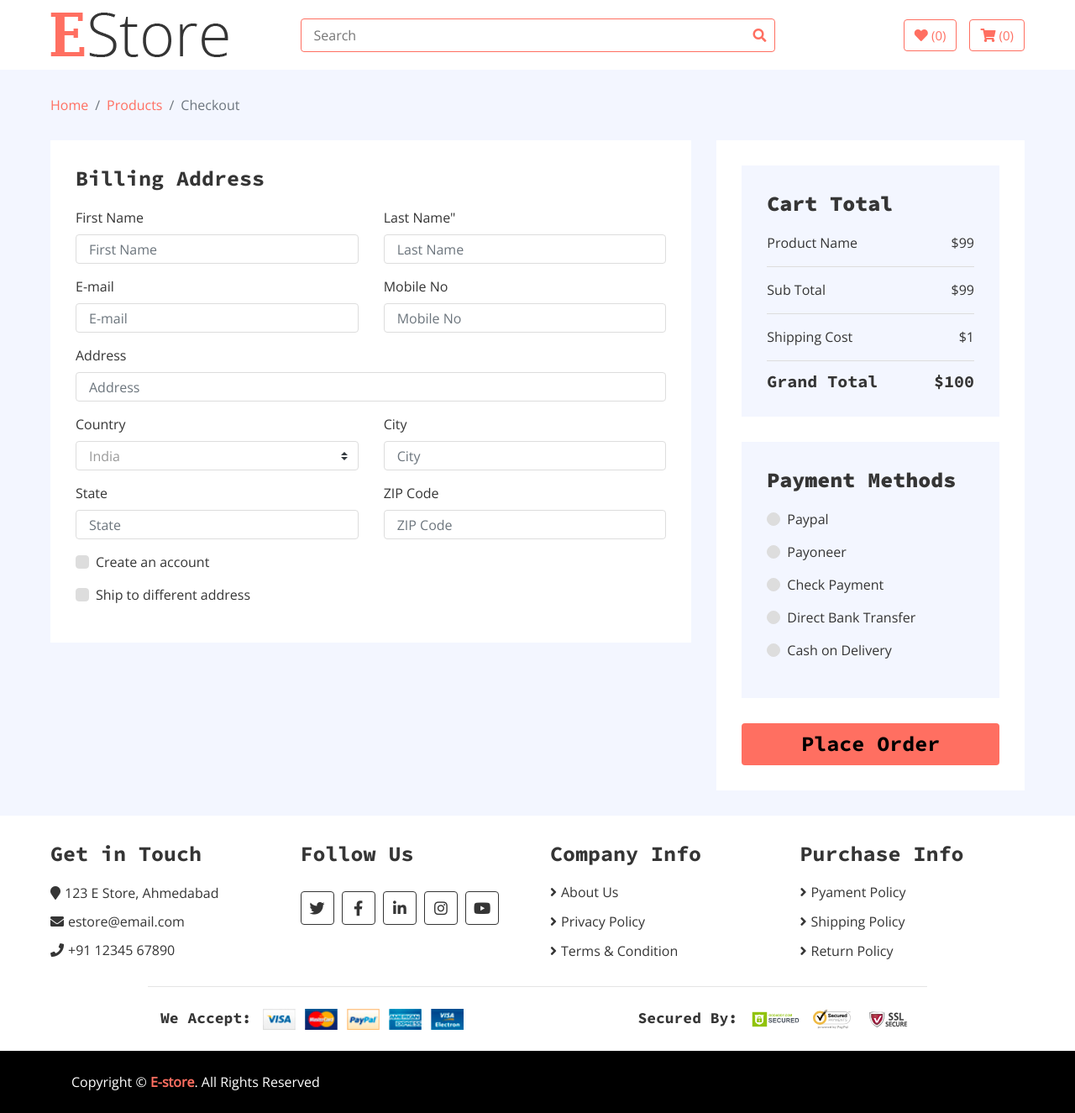
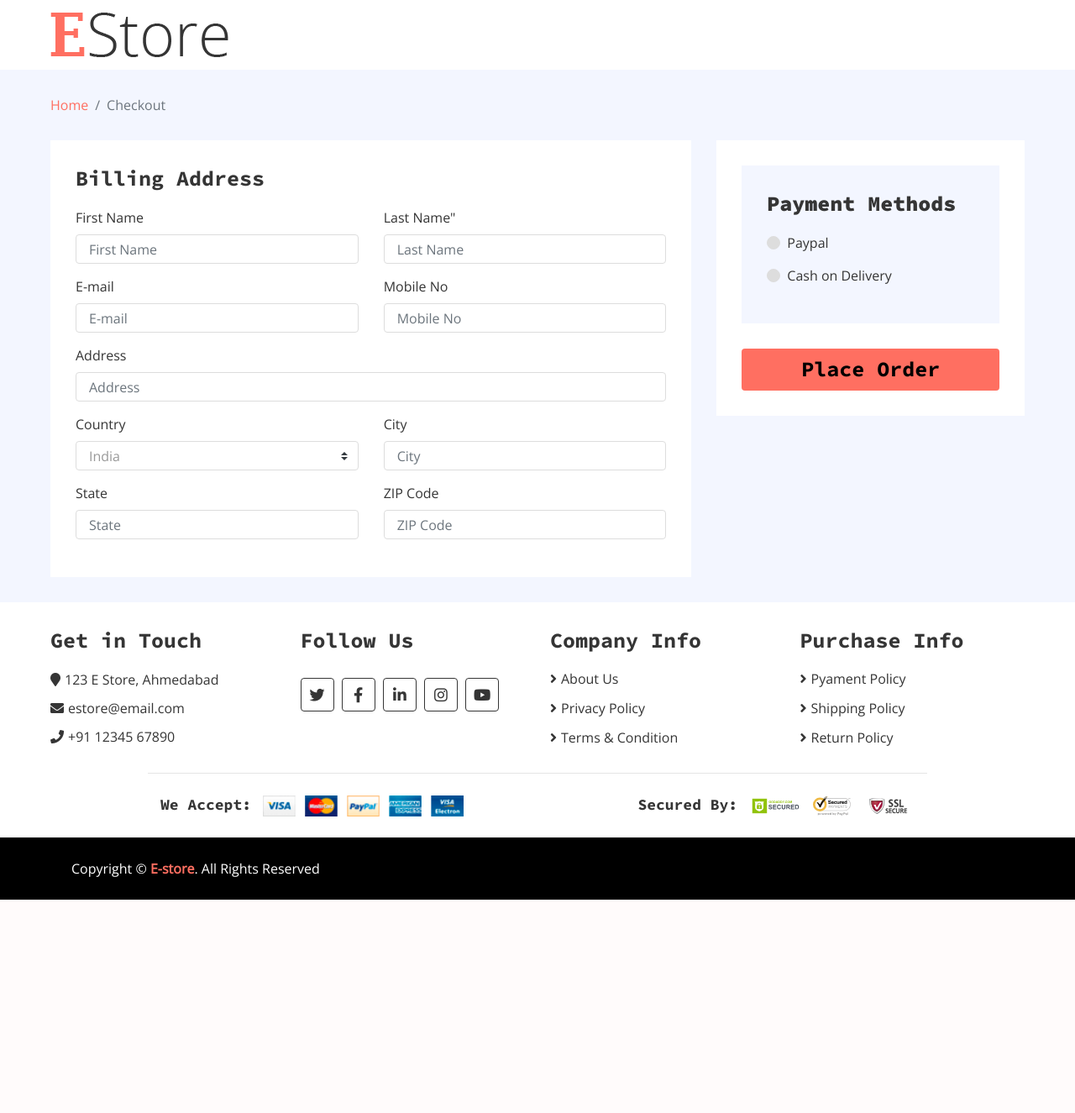
Before and after one commit to jaydesai2304/E-Store, a Django app: template Estore/fashion/templates/checkout.html in a window 1280 px wide. Shown: the part 37-1362 px from the top of the page at 84% size. After the commit the page ends 1108 px from the top, so only its background shows below. Run offline with Django 3.2, Linux system fonts and the light colour scheme; the template is opened without the code that fills it, so the values that code supplies are empty; some libraries are stand-ins or nearby versions.

Commit message:
Update checkout page

```diff
--- a/Estore/fashion/templates/checkout.html
+++ b/Estore/fashion/templates/checkout.html
@@ -16,24 +16,6 @@
                             </a>
                         </div>
                     </div>
-                    <div class="col-md-6">
-                        <div class="search">
-                            <input type="text" placeholder="Search">
-                            <button><i class="fa fa-search"></i></button>
-                        </div>
-                    </div>
-                    <div class="col-md-3">
-                        <div class="user">
-                            <a href="wishlist.html" class="btn wishlist">
-                                <i class="fa fa-heart"></i>
-                                <span>(0)</span>
-                            </a>
-                            <a href="cart.html" class="btn cart">
-                                <i class="fa fa-shopping-cart"></i>
-                                <span>(0)</span>
-                            </a>
-                        </div>
-                    </div>
                 </div>
             </div>
         </div>
@@ -44,7 +26,6 @@
             <div class="container-fluid">
                 <ul class="breadcrumb">
                     <li class="breadcrumb-item"><a href="#">Home</a></li>
-                    <li class="breadcrumb-item"><a href="#">Products</a></li>
                     <li class="breadcrumb-item active">Checkout</li>
                 </ul>
             </div>
@@ -97,18 +78,6 @@
                                     <div class="col-md-6">
                                         <label>ZIP Code</label>
                                         <input class="form-control" type="text" placeholder="ZIP Code">
-                                    </div>
-                                    <div class="col-md-12">
-                                        <div class="custom-control custom-checkbox">
-                                            <input type="checkbox" class="custom-control-input" id="newaccount">
-                                            <label class="custom-control-label" for="newaccount">Create an account</label>
-                                        </div>
-                                    </div>
-                                    <div class="col-md-12">
-                                        <div class="custom-control custom-checkbox">
-                                            <input type="checkbox" class="custom-control-input" id="shipto">
-                                            <label class="custom-control-label" for="shipto">Ship to different address</label>
-                                        </div>
                                     </div>
                                 </div>
                             </div>
@@ -163,13 +132,6 @@
                     </div>
                     <div class="col-lg-4">
                         <div class="checkout-inner">
-                            <div class="checkout-summary">
-                                <h1>Cart Total</h1>
-                                <p>Product Name<span>$99</span></p>
-                                <p class="sub-total">Sub Total<span>$99</span></p>
-                                <p class="ship-cost">Shipping Cost<span>$1</span></p>
-                                <h2>Grand Total<span>$100</span></h2>
-                            </div>
                             <div class="checkout-payment">
                                 <div class="payment-methods">
                                     <h1>Payment Methods</h1>
@@ -178,54 +140,11 @@
                                             <input type="radio" class="custom-control-input" id="payment-1" name="payment">
                                             <label class="custom-control-label" for="payment-1">Paypal</label>
                                         </div>
-                                        <div class="payment-content" id="payment-1-show">
-                                            <p>
-                                                Lorem ipsum dolor sit amet, consectetur adipiscing elit. Cras tincidunt orci ac eros volutpat maximus lacinia quis diam.
-                                            </p>
-                                        </div>
-                                    </div>
-                                    <div class="payment-method">
-                                        <div class="custom-control custom-radio">
-                                            <input type="radio" class="custom-control-input" id="payment-2" name="payment">
-                                            <label class="custom-control-label" for="payment-2">Payoneer</label>
-                                        </div>
-                                        <div class="payment-content" id="payment-2-show">
-                                            <p>
-                                                Lorem ipsum dolor sit amet, consectetur adipiscing elit. Cras tincidunt orci ac eros volutpat maximus lacinia quis diam.
-                                            </p>
-                                        </div>
-                                    </div>
-                                    <div class="payment-method">
-                                        <div class="custom-control custom-radio">
-                                            <input type="radio" class="custom-control-input" id="payment-3" name="payment">
-                                            <label class="custom-control-label" for="payment-3">Check Payment</label>
-                                        </div>
-                                        <div class="payment-content" id="payment-3-show">
-                                            <p>
-                                                Lorem ipsum dolor sit amet, consectetur adipiscing elit. Cras tincidunt orci ac eros volutpat maximus lacinia quis diam.
-                                            </p>
-                                        </div>
-                                    </div>
-                                    <div class="payment-method">
-                                        <div class="custom-control custom-radio">
-                                            <input type="radio" class="custom-control-input" id="payment-4" name="payment">
-                                            <label class="custom-control-label" for="payment-4">Direct Bank Transfer</label>
-                                        </div>
-                                        <div class="payment-content" id="payment-4-show">
-                                            <p>
-                                                Lorem ipsum dolor sit amet, consectetur adipiscing elit. Cras tincidunt orci ac eros volutpat maximus lacinia quis diam.
-                                            </p>
-                                        </div>
                                     </div>
                                     <div class="payment-method">
                                         <div class="custom-control custom-radio">
                                             <input type="radio" class="custom-control-input" id="payment-5" name="payment">
                                             <label class="custom-control-label" for="payment-5">Cash on Delivery</label>
-                                        </div>
-                                        <div class="payment-content" id="payment-5-show">
-                                            <p>
-                                                Lorem ipsum dolor sit amet, consectetur adipiscing elit. Cras tincidunt orci ac eros volutpat maximus lacinia quis diam.
-                                            </p>
                                         </div>
                                     </div>
                                 </div>
```
